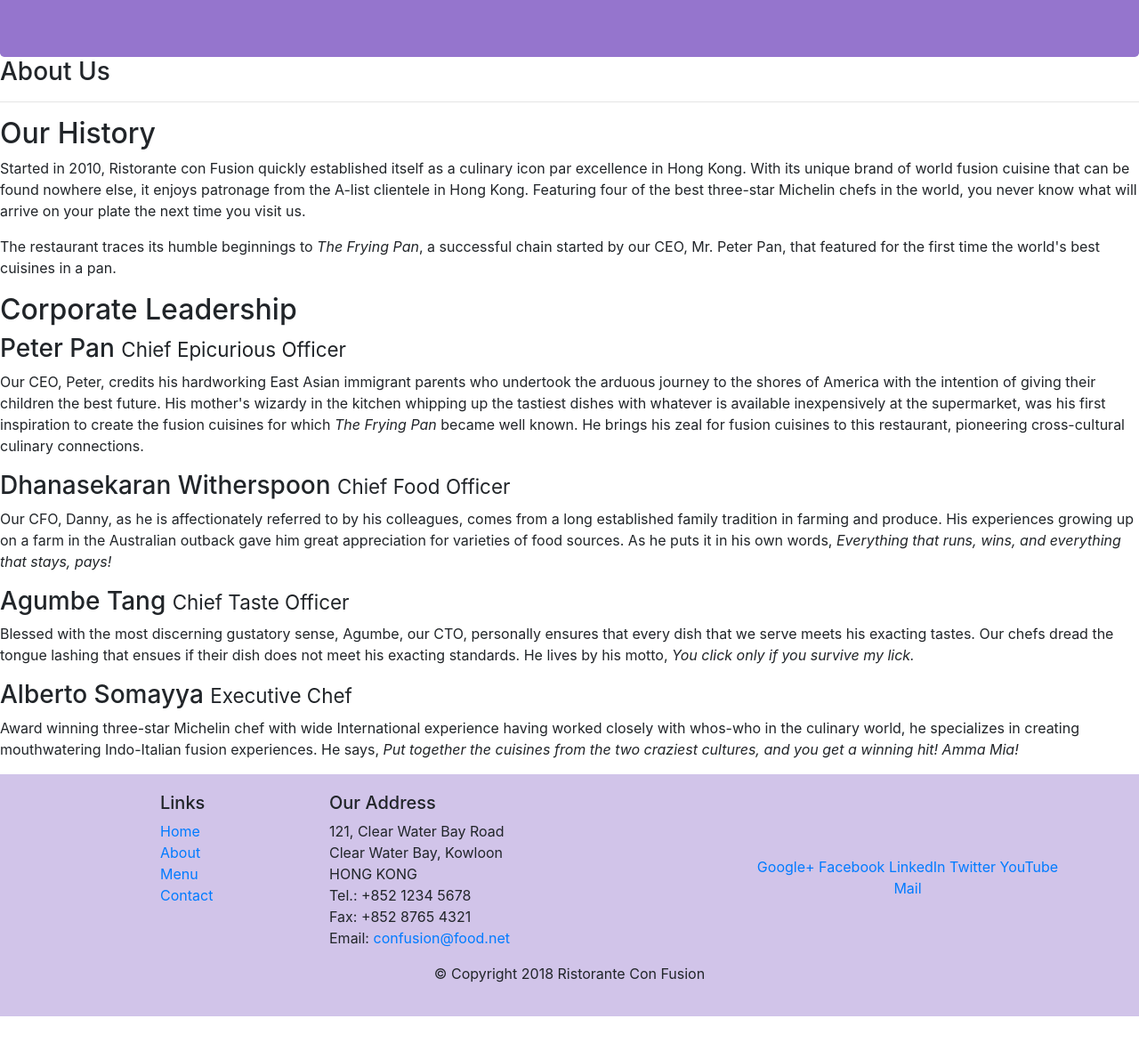
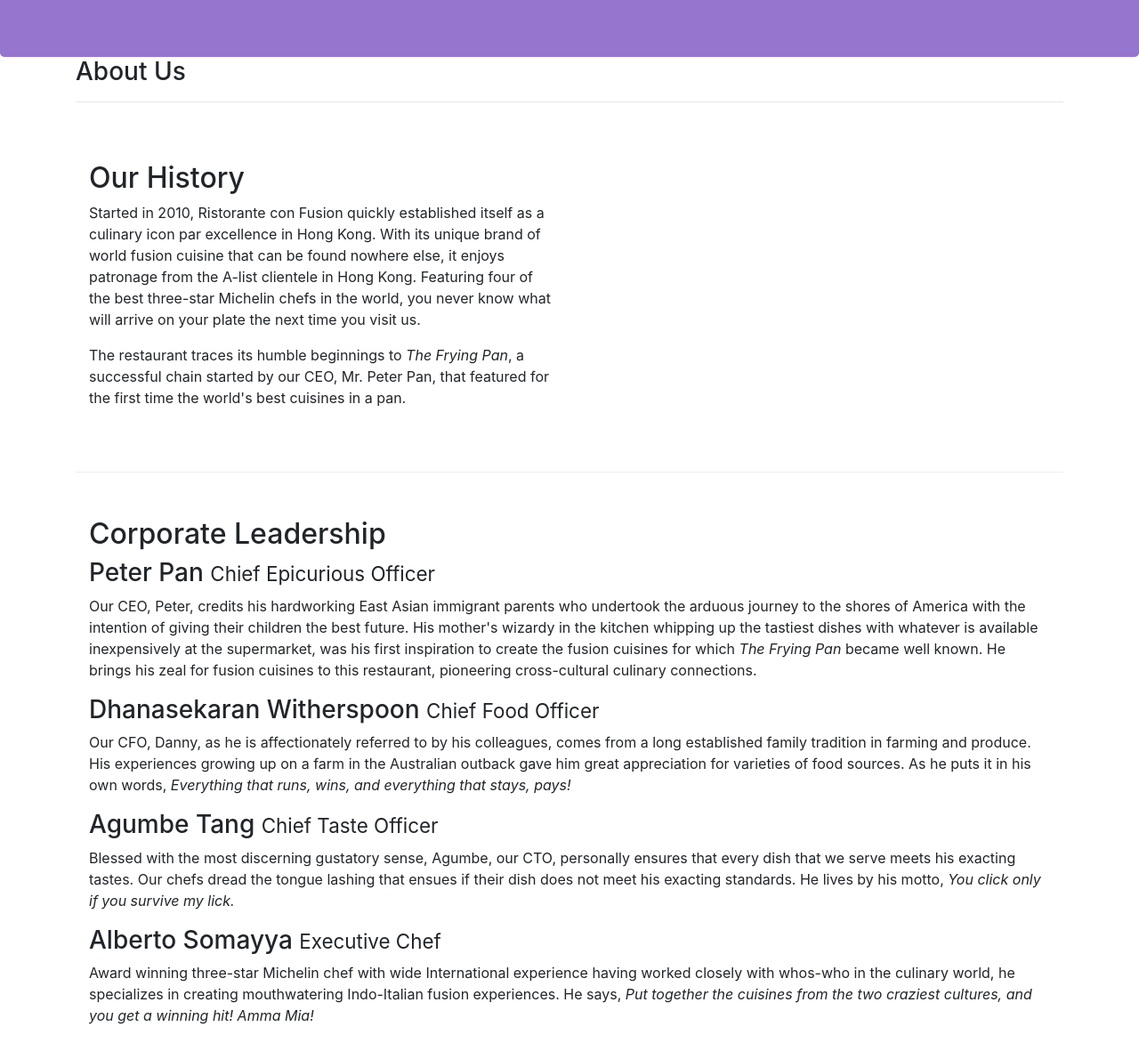
Before and after one commit to cady17d/cady17d-Front-End-Web-UI-Frameworks-and-Tools-Bootstrap-4-COUSRERA-ASSIGNMENT-1, a website: page index.html in a window 1280 px wide. Shown: the part 220-1392 px from the top of the page at 89% size. Before the commit the page ends 1362 px from the top, so only its background shows below. Drawn offline with nearby package versions, Linux system fonts and the light colour scheme.

Commit message:
Task 2 commit

```diff
--- a/css/styles.css
+++ b/css/styles.css
@@ -4,10 +4,13 @@
 }
 
 .row-content{
-  margin: 0px auto;
-  padding: 50pc 0px 50px 0px;
+  margin: 50px auto;
   border-bottom: 1px ridge;
-  min-height: 400px;
+  min-height: 350px;
+}
+.row-content2{
+  margin: 50px auto;
+  min-height: 350px;
 }
 
 .footer{
--- a/index.html
+++ b/index.html
@@ -29,27 +29,26 @@
         </div>
     </header>
 
-    <div>
-        <div>
-            <div>
+    <div class="container">
+        <div class="row">
+            <div class="col">
                <h3>About Us</h3>
                <hr>
             </div>
         </div>
 
-        <div>
-            <div>
+        <div class="row row-header row-content">
+            <div class="col-12 col-sm-6">
                 <h2>Our History</h2>
                 <p>Started in 2010, Ristorante con Fusion quickly established itself as a culinary icon par excellence in Hong Kong. With its unique brand of world fusion cuisine that can be found nowhere else, it enjoys patronage from the A-list clientele in Hong Kong.  Featuring four of the best three-star Michelin chefs in the world, you never know what will arrive on your plate the next time you visit us.</p>
                 <p>The restaurant traces its humble beginnings to <em>The Frying Pan</em>, a successful chain started by our CEO, Mr. Peter Pan, that featured for the first time the world's best cuisines in a pan.</p>
             </div>
-            <div>
+            <div class="col-12 col-sm-6">
             </div>
         </div>
 
-
-        <div>
-            <div>
+        <div class="row row-header row-content2">
+            <div class="col-12 col-sm-12">
                 <h2>Corporate Leadership</h2>
                 <h3>Peter Pan <small>Chief Epicurious Officer</small></h3>
                 <p>Our CEO, Peter, credits his hardworking East Asian immigrant parents who undertook the arduous journey to the shores of America with the intention of giving their children the best future. His mother's wizardy in the kitchen whipping up the tastiest dishes with whatever is available inexpensively at the supermarket, was his first inspiration to create the fusion cuisines for which <em>The Frying Pan</em> became well known. He brings his zeal for fusion cuisines to this restaurant, pioneering cross-cultural culinary connections.</p>
```
